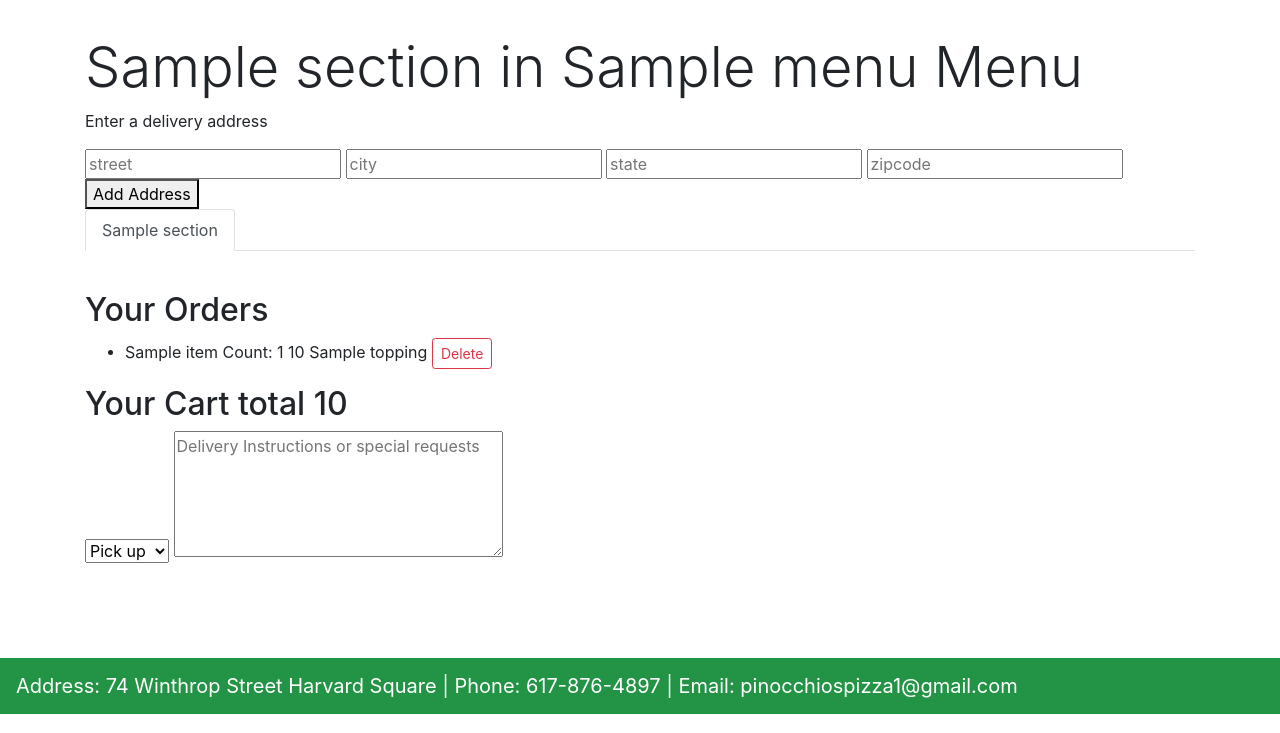
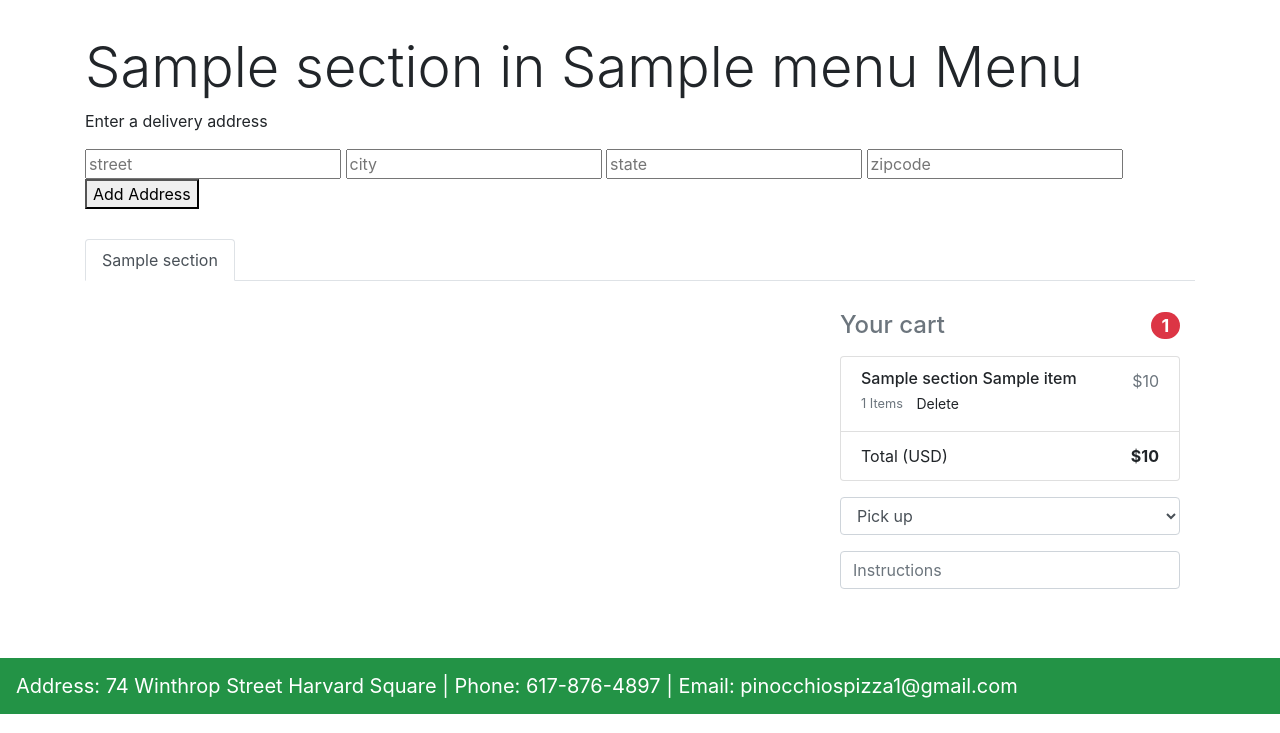
Before and after one commit to mprac/project3, a Django app: template orders/templates/orders/section.html in a window 1280 px wide. Shown: the part 86-819 px from the top of the page. Run offline with Django 3.2, Linux system fonts and the light colour scheme; the template is opened without the code that fills it: most values are stand-ins (such as "Sample title", 1, 10 or a date in 2020); some libraries are stand-ins or nearby versions.

Commit message:
progress

```diff
--- a/orders/templates/orders/base.html
+++ b/orders/templates/orders/base.html
@@ -32,6 +32,11 @@
                 <li class="nav-item active">
                     <a class="nav-link" href="{% url 'index' %}">Menus</a>
                 </li>
+                {% if user.is_superuser %}
+                <li class="nav-item active">
+                    <a class="nav-link" href="{% url 'orders' %}">Placed Orders</a>
+                </li>
+                {% endif %}
             </ul>
             <span class="navbar-text">
                 Hello {{ user.first_name }} <a href="/logout">Logout</a>
--- a/orders/templates/orders/menu.html
+++ b/orders/templates/orders/menu.html
@@ -7,7 +7,7 @@
 <div class="card-deck">
  <div class="row">
    {% for section in sections %}
-   <div class="col-4">
+   <div class="col-md-4">
       <div class="card">
          {% load static %}
        <img src="{{ section.photo }}" class="card-img-top" alt="...">
--- a/orders/templates/orders/section.html
+++ b/orders/templates/orders/section.html
@@ -23,7 +23,7 @@ Deliver to
 
 <!-- SECTION LINKS -->
 
-      <ul class="nav nav-tabs">
+<ul class="nav nav-tabs" style="margin-top: 30px;">
     {% for link in menu.sections.all %}
     <li class="nav-item">
         {% if link.id == section.id %}
@@ -37,8 +37,9 @@ Deliver to
 
 <!-- END SECTION LINKS -->
 
-
-<br />
+<div class="container">
+    <div class="row" style="margin-top: 30px;">
+        <div class="col-md-8">
             <!-- Regroup queried items to arrange into 2 columns or as needed -->
             <div class="table-responsive">
                 <table class="table table-sm ">
@@ -50,8 +51,9 @@ Deliver to
                         </td>
                         {% for item in item_name reversed %}
                         <td>
-                <a href="{% url 'create' menu.id section.id item.id %}"> <button class="btn btn-outline-success btn-sm"
-                        type="submit">{{ item.size }} ${{ item.price }}</button> </a>
+                            <a href="{% url 'create' menu.id section.id item.id %}"> <button
+                                    class="btn btn-outline-success btn-sm" type="submit">{{ item.size }}
+                                    ${{ item.price }}</button> </a>
                         </td>
                         {% endfor %}
 
@@ -61,52 +63,73 @@ Deliver to
                 </table>
             </div>
             <!-- END Regroup queried items to arrange into 2 columns or as needed -->
-
-
-<!-- Show items in cart -->
-{% if orders %}
-<h2 id='ordersToPlace'>Your Orders</h2>
-
-<ul id="orders">
+        </div>
+        <div class="col-md-4">
+            <!-- Cart -->
+            <div class="row">
+                <div class="col order-md-2 mb-4">
+                    <h4 class="d-flex justify-content-between align-items-center mb-3">
+                        <span class="text-muted">Your cart</span>
+                        <span class="badge badge-danger badge-pill">{{ cart.total_items }}</span>
+                    </h4>
+                    <ul class="list-group mb-3">
                         {% for order in orders %}
-    <li>
+                        <li class="list-group-item d-flex justify-content-between lh-condensed">
+                            <div>
+                                <h6 class="my-0"> {{ order.menuItem.section.name }} {{ order.menuItem.item.name }} </h6>
                                 <form action="{% url 'delete' menu.id section.id order.id %}" method="POST">
                                     {% csrf_token %}
-            {{ order.menuItem.item.name }} Count: {{ order.count }} {{ order.order_cost }}
-            {% for topping in order.toppings.all %}
-            {{ topping.name }}
-            {% endfor %}
-            <button class="btn btn-outline-danger btn-sm" type="submit">Delete</button>
+                                    <small class="text-muted"> {{ order.count}} Items</small>
+                                    <button class="btn btn-sm" type="submit">Delete</button>
                                 </form>
+                            </div>
+                            <span class="text-muted">${{ order.order_cost }}</span>
                         </li>
                         {% endfor %}
+                        <li class="list-group-item d-flex justify-content-between">
+                            {% if cart.cart_total == 0 %}
+                            <span>Your Cart is Empty</span>
+                            {% else %}
+                            <span>Total (USD)</span>
+                            <strong>${{ cart.cart_total }}</strong>
+
+                        </li>
                     </ul>
-
-{% else %}
-
-{% endif%}
-
-{% if cart.cart_total == 0 %}
-<h2>Your Cart is empty</h2>
-{% else %}
-<h2>Your Cart total {{ cart.cart_total }}</h2>
-
                     <form action="{% url 'checkout' cart.id %}" method="POST">
                         {% csrf_token %}
-    <select name="orderOption" id="orderOption">
+                            <div class="form-group">
+                                <select name="orderOption" class="form-control" id="orderOption">
                                     <option value="PU">Pick up</option>
                                     <option value="DL">Delivery</option>
                                 </select>
-    <textarea name="instructions" id="instructions" cols="30" rows="5"
-        placeholder="Delivery Instructions or special requests"></textarea>
-    <script src="https://checkout.stripe.com/checkout.js" class="stripe-button" data-key="{{ key }}"
-        data-description="Pinocchio's Pizza & Subs" data-amount="{{ cart.stripe_total }}" data-locale="auto">
+                            </div>
+                            <div class="form-group">
+                                <input name="instructions" type="text" class="form-control" placeholder="Instructions">
+                            </div>
+                            <div class="form-group">
+                                <script src="https://checkout.stripe.com/checkout.js" class="stripe-button"
+                                    data-key="{{ key }}" data-description="Pinocchio's Pizza & Subs"
+                                    data-amount="{{ cart.stripe_total }}" data-locale="auto">
                                     </script>
+                            </div>
+                    </form>
+                </div>
+
                 {% endif %}
+            </div>
+            <!-- END Cart -->
+        </div>
+    </div>
+</div>
+<br />
+
+
+
+
+</div>
+
+
 
 </form>
 
-<!-- END Show items in cart -->
-
-
 {% endblock %}
--- a/pizza/settings.py
+++ b/pizza/settings.py
@@ -107,7 +107,7 @@ AUTH_PASSWORD_VALIDATORS = [
 
 LANGUAGE_CODE = 'en-us'
 
-TIME_ZONE = 'UTC'
+TIME_ZONE = 'America/Los_Angeles'
 
 USE_I18N = True
 
```
Also changed, not shown: orders/models.py (+4 -4 lines), orders/templates/orders/checkout/checkout.html (+10 -1 lines), orders/templates/orders/staff/orders.html (+90 -17 lines), orders/templates/orders/staff/base.html (deleted), requirements.txt (line endings or trailing spaces). Lines whose indentation alone changed are shown as unchanged.
